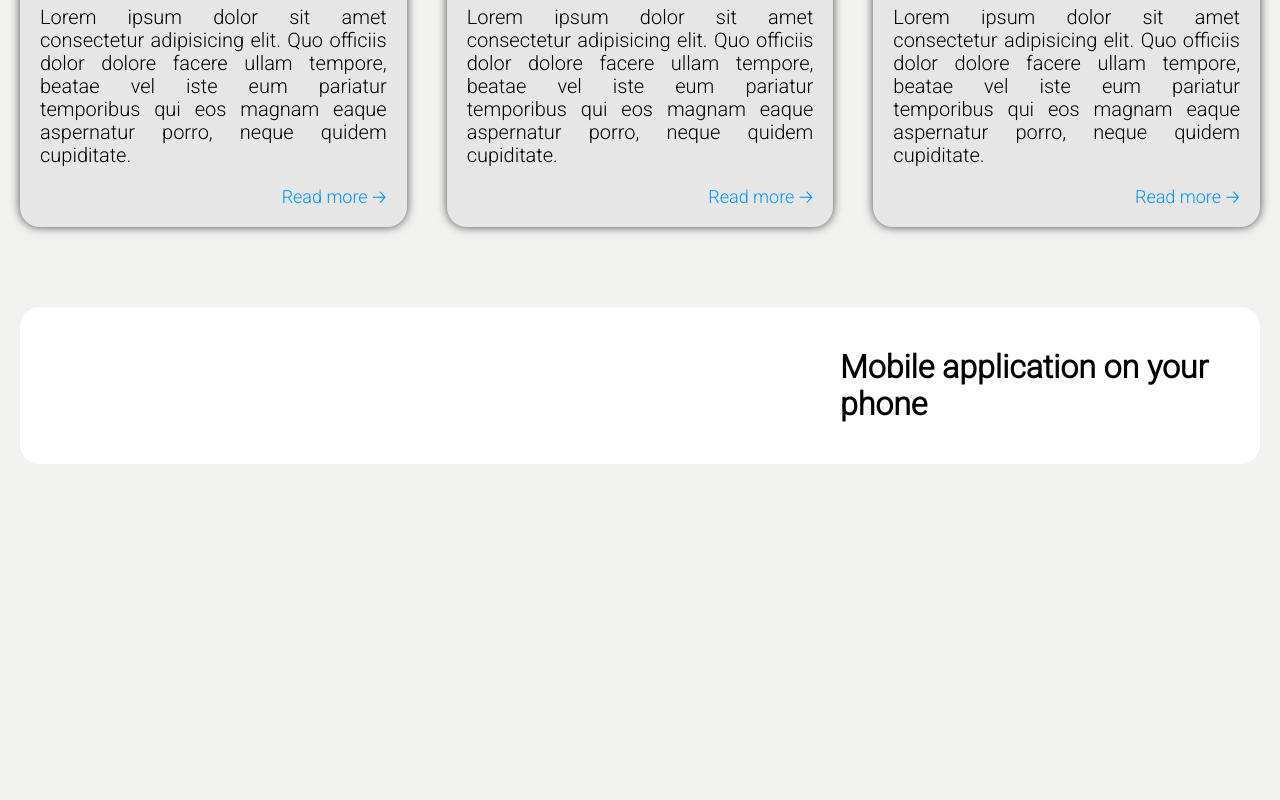
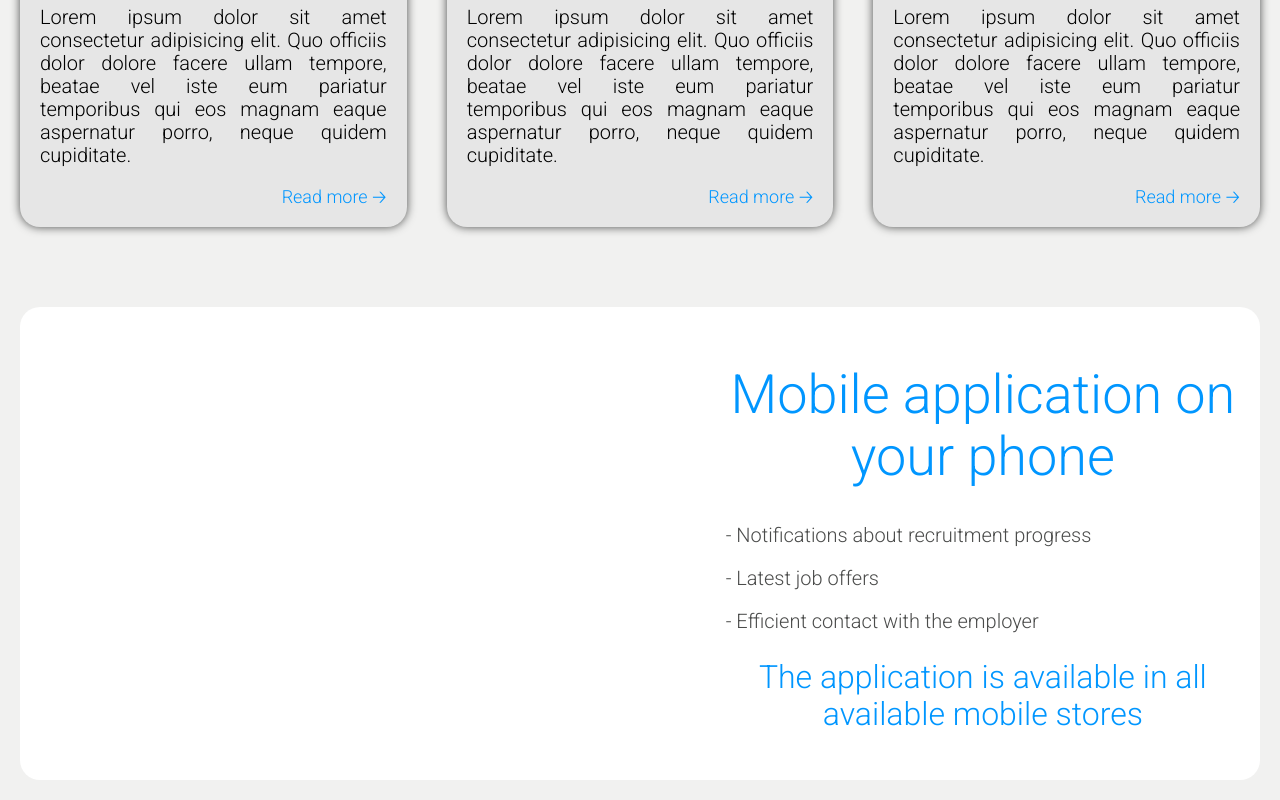
Before and after one commit to mizdebski77/Easy-Employ, a React (Create React App) app: page /Home in a window 1280 px wide. Shown: the part 3339-4139 px from the top of the page. Before the commit the page ends 3823 px from the top, so only its background shows below. Built offline with nearby package versions, Linux system fonts and the light colour scheme.

Commit message:
Text components  to app section added

```diff
--- a/src/features/Home/AppSection/appSection.tsx
+++ b/src/features/Home/AppSection/appSection.tsx
@@ -1,5 +1,5 @@
 import React from 'react';
-import { ImagesWrapper, TextWrapper, Title, Wrapper } from './styledAppSection';
+import { Captions, DownloadInformation, ImagesWrapper, TextWrapper, Title, Wrapper } from './styledAppSection';
 
 export const AppSection = () => {
     return (
@@ -10,6 +10,10 @@ export const AppSection = () => {
 
             <TextWrapper>
                 <Title>Mobile application on your phone</Title>
+                <Captions>- Notifications about recruitment progress </Captions>
+                <Captions>- Latest job offers </Captions>
+                <Captions>- Efficient contact with the employer </Captions>
+                <DownloadInformation>The application is available in all available mobile stores</DownloadInformation>
             </TextWrapper>
         </Wrapper>
     );
--- a/src/features/Home/AppSection/styledAppSection.ts
+++ b/src/features/Home/AppSection/styledAppSection.ts
@@ -6,7 +6,7 @@ export const Wrapper = styled.div`
     border-radius: 20px;
     background: ${({ theme }) => theme.color.secondColor};
     display: grid;
-    grid-template-columns: 2fr 1fr;
+    grid-template-columns: 2fr 1.5fr;
 `;
 
 export const TextWrapper = styled.div`
@@ -18,15 +18,23 @@ export const ImagesWrapper = styled.div`
 `;
 
 export const Title = styled.h1`
+    color: ${({ theme }) => theme.color.fontMain};
+    font-size: 54px;
+    text-align: center;
+    font-weight: normal;
 
 `;
 
-export const TitleSpan = styled.span`
-
+export const DownloadInformation = styled.h2`
+    color: ${({theme}) => theme.color.fontMain};
+    font-size: 32px;
+    font-weight: normal;
+    text-align: center;
 `;
 
-export const Captions = styled.article`
-
+export const Captions = styled.p`
+    color: ${({ theme }) => theme.color.fontSecond};
+    font-size: 20px;
 `;
 
 export const StoresIconsWrapper = styled.div`
```
